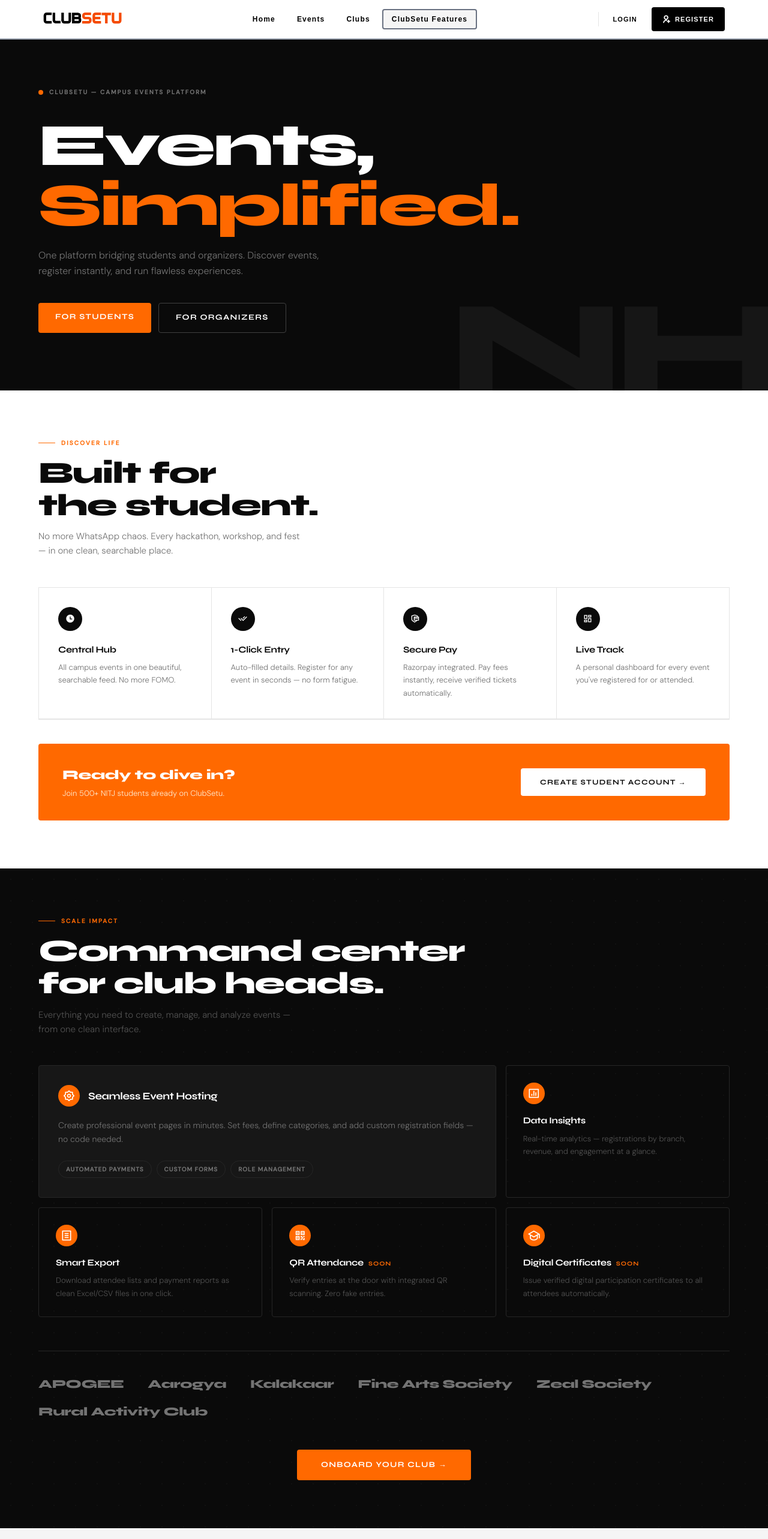
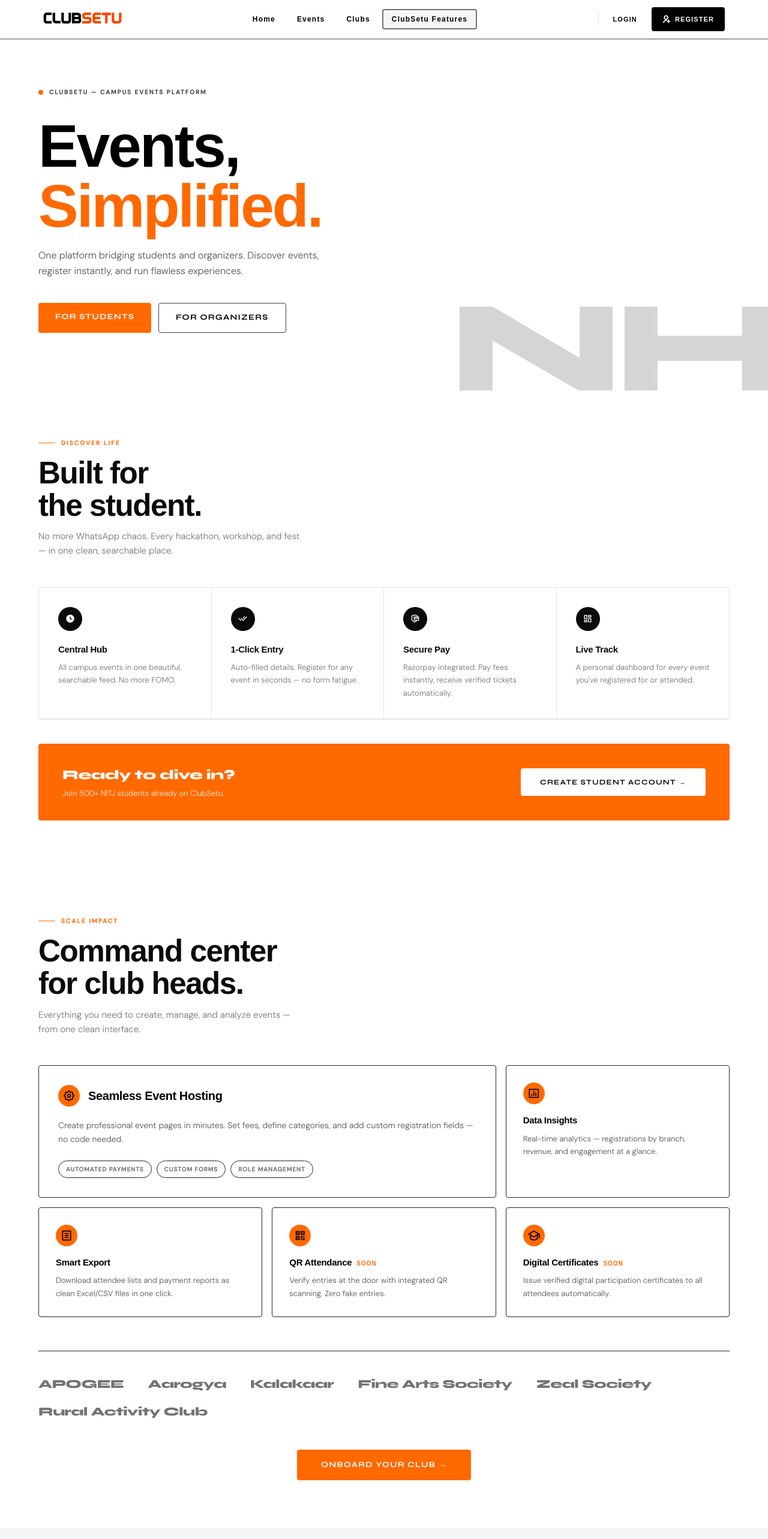
Before and after one commit to experimenthim0/clubsetu, a React (Vite) app in the folder client/: page /about-features in a window 1280 px wide. Shown: the top 2566 px of the page at 60% size. Built offline with nearby package versions, Linux system fonts and the light colour scheme; the HTML template or start-up script is replaced by a standard one; a web font is replaced by a local one.

Commit message:
ui changes\

```diff
--- a/client/src/pages/Aboutfeatures.jsx
+++ b/client/src/pages/Aboutfeatures.jsx
@@ -17,7 +17,7 @@
     className={`text-[clamp(28px,4vw,52px)] font-extrabold leading-[1.06] tracking-[-1.5px] mb-3 ${
       dark ? 'text-white' : 'text-neutral-950'
     }`}
-    style={{ fontFamily: "'Syne', sans-serif" }}
+    style={{ fontFamily: "'myfont', sans-serif" }}
   >
     {children}
   </h2>
@@ -43,7 +43,7 @@
     <div>
       <h3
         className="text-[15px] font-bold tracking-[-0.3px] mb-2 text-neutral-950"
-        style={{ fontFamily: "'Syne', sans-serif" }}
+        style={{ fontFamily: "'myfont', sans-serif" }}
       >
         {title}
       </h3>
@@ -59,12 +59,12 @@
     className={`border border-neutral-800 rounded-sm p-7 flex flex-col gap-4 hover:border-neutral-600 transition-colors duration-200 ${className}`}
   >
     <div className="w-9 h-9 rounded-full bg-orange-500 flex items-center justify-center shrink-0">
-      <span className="text-white text-sm">{icon}</span>
+      <span className="text-black text-sm">{icon}</span>
     </div>
     <div>
       <h3
-        className="text-[15px] font-bold text-white tracking-[-0.3px] mb-2"
-        style={{ fontFamily: "'Syne', sans-serif" }}
+        className="text-[15px] font-bold text-black tracking-[-0.3px] mb-2"
+        style={{ fontFamily: "'myfont', sans-serif" }}
       >
         {title}
         {soon && (
@@ -89,10 +89,10 @@
       <div className="min-h-screen bg-white" style={{ fontFamily: "'DM Sans', sans-serif" }}>
 
         {/* ── HERO ─────────────────────────────────────────────────────── */}
-        <section className="relative bg-neutral-950 px-8 md:px-16 pt-20 pb-24 overflow-hidden">
+        <section className="relative bg-white px-8 md:px-16 pt-20 pb-24 overflow-hidden">
           {/* BG monogram */}
           <span
-            className="absolute -right-4 -bottom-10 text-[220px] font-extrabold text-[#161616] leading-none pointer-events-none select-none tracking-tighter"
+            className="absolute -right-4 -bottom-10 text-[220px] font-extrabold text-[#d5d5d5] leading-none pointer-events-none select-none tracking-tighter"
             style={{ fontFamily: "'Syne', sans-serif" }}
             aria-hidden
           >
@@ -102,22 +102,22 @@
           {/* Eyebrow */}
           <div className="flex items-center gap-2.5 mb-8 relative z-10">
             <span className="w-2 h-2 rounded-full bg-orange-500" />
-            <span className="text-[10px] font-bold tracking-[0.2em] uppercase text-neutral-500">
+            <span className="text-[10px] font-bold tracking-[0.2em] uppercase text-neutral-700">
               ClubSetu — Campus Events Platform
             </span>
           </div>
 
           {/* Headline */}
           <h1
-            className="text-[clamp(48px,9vw,100px)] font-extrabold leading-[1] tracking-[-3px] text-white mb-5 relative z-10"
-            style={{ fontFamily: "'Syne', sans-serif" }}
+            className="text-[clamp(48px,9vw,100px)] font-extrabold leading-[1] tracking-[-3px] text-black mb-5 relative z-10"
+            style={{ fontFamily: "'myfont', sans-serif" }}
           >
             Events,
             <br />
             <span className="text-orange-500">Simplified.</span>
           </h1>
 
-          <p className="text-[16px] font-light text-neutral-500 max-w-lg leading-relaxed mb-10 relative z-10">
+          <p className="text-[16px] font-light text-neutral-600 max-w-lg leading-relaxed mb-10 relative z-10">
             One platform bridging students and organizers. Discover events, register instantly, and run flawless experiences.
           </p>
 
@@ -131,7 +131,7 @@
             </a>
             <a
               href="#organizers"
-              className="px-7 py-3.5 bg-transparent text-white text-[13px] font-bold uppercase tracking-widest border border-neutral-700 rounded-sm hover:border-neutral-500 transition-colors"
+              className="px-7 py-3.5 bg-transparent text-black text-[13px] font-bold uppercase tracking-widest border border-neutral-700 rounded-sm hover:border-neutral-400 transition-colors"
               style={{ fontFamily: "'Syne', sans-serif" }}
             >
               For Organizers
@@ -195,7 +195,7 @@
         </section>
 
         {/* ── ORGANIZERS ───────────────────────────────────────────────── */}
-        <section id="organizers" className="relative bg-neutral-950 px-8 md:px-16 py-20 overflow-hidden">
+        <section id="organizers" className="relative bg-white px-8 md:px-16 py-20 overflow-hidden">
           {/* subtle dot grid */}
           <div
             className="absolute inset-0 opacity-[0.03] pointer-events-none"
@@ -207,30 +207,30 @@
 
           <div className="relative z-10">
             <SectionTag label="Scale Impact" />
-            <SectionTitle dark>
+            <SectionTitle >
               Command center<br />for club heads.
             </SectionTitle>
-            <SectionDesc dark>
+            <SectionDesc >
               Everything you need to create, manage, and analyze events — from one clean interface.
             </SectionDesc>
 
             {/* Cards grid */}
             <div className="grid grid-cols-1 md:grid-cols-2 lg:grid-cols-3 gap-4">
               {/* Featured wide card */}
-              <div className="lg:col-span-2 border border-neutral-800 bg-neutral-900 rounded-sm p-8 flex flex-col gap-5 hover:border-neutral-700 transition-colors duration-200">
+              <div className="lg:col-span-2 border border-neutral-800 bg-white rounded-sm p-8 flex flex-col gap-5 hover:border-neutral-700 transition-colors duration-200">
                 <div className="flex items-center gap-3.5">
                   <div className="w-9 h-9 rounded-full bg-orange-500 flex items-center justify-center shrink-0">
 
-                    <i class="ri-settings-2-line text-white text-xl"></i>
+                    <i class="ri-settings-2-line text-black text-xl"></i>
                   </div>
                   <h3
-                    className="text-[17px] font-bold text-white tracking-[-0.4px]"
-                    style={{ fontFamily: "'Syne', sans-serif" }}
+                    className="text-[20px] font-bold text-black tracking-[-0.4px]"
+                    style={{ fontFamily: "'myfont', sans-serif" }}
                   >
                     Seamless Event Hosting
                   </h3>
                 </div>
-                <p className="text-[14px] font-light text-neutral-500 leading-relaxed">
+                <p className="text-[14px] font-light text-neutral-600 leading-relaxed">
                   Create professional event pages in minutes. Set fees, define categories, and add custom registration fields — no code needed.
                 </p>
                 <div className="flex flex-wrap gap-2 mt-1">
@@ -246,23 +246,23 @@
               </div>
 
               <OrgCard
-                icon={<i class="ri-bar-chart-box-line text-white text-xl"></i>}
+                icon={<i class="ri-bar-chart-box-line text-black text-xl"></i>}
                 title="Data Insights"
                 desc="Real-time analytics — registrations by branch, revenue, and engagement at a glance."
               />
               <OrgCard
-                icon={<i class="ri-file-list-line text-white text-xl"></i>}
+                icon={<i class="ri-file-list-line text-black text-xl"></i>}
                 title="Smart Export"
                 desc="Download attendee lists and payment reports as clean Excel/CSV files in one click."
               />
               <OrgCard
-                icon={<i class="ri-qr-code-line text-white text-xl"></i>}
+                icon={<i class="ri-qr-code-line text-black text-xl"></i>}
                 title="QR Attendance"
                 desc="Verify entries at the door with integrated QR scanning. Zero fake entries."
                 soon
               />
               <OrgCard
-                icon={<i class="ri-graduation-cap-line text-white text-xl"></i>}
+                icon={<i class="ri-graduation-cap-line text-black text-xl"></i>}
                 title="Digital Certificates"
                 desc="Issue verified digital participation certificates to all attendees automatically."
                 soon
--- a/client/src/pages/Home.jsx
+++ b/client/src/pages/Home.jsx
@@ -50,7 +50,7 @@
     <div className="myfont text-black bg-white">
 
       {/* ── HERO ─────────────────────────────────────────────────────────── */}
-      <section className="min-h-screen flex flex-col justify-center bg-white border-b-2 border-black pt-16 pb-0">
+      <section className="min-h-screen flex flex-col justify-center bg-white  border-black pt-16 pb-0">
         <div className="max-w-[1200px] mx-auto px-6 lg:px-8 w-full">
 
           {/* Top badges */}
@@ -93,7 +93,7 @@
           </div>
 
           {/* Hero image strip */}
-          <div className="mt-14 border-2 border-black rounded-sm overflow-hidden relative">
+          {/* <div className="mt-14 border-2 border-black rounded-sm overflow-hidden relative">
             <img
               src="https://images.unsplash.com/photo-1523580494863-6f3031224c94?ixlib=rb-4.0.3&auto=format&fit=crop&w=2070&q=80"
               alt="Campus Life"
@@ -106,13 +106,13 @@
             <div className="absolute bottom-4 right-4 bg-yellow-400 text-black text-[12px] font-black px-4 py-2 rounded-sm border-2 border-black">
               10+ Events Hosted
             </div>
-          </div>
+          </div> */}
         </div>
       </section>
 
       {/* ── TICKER ───────────────────────────────────────────────────────── */}
       <div
-        className="overflow-hidden bg-orange-600 border-b-2 border-neutral-800 py-3"
+        className="overflow-hidden bg-orange-600  py-3"
         style={{ whiteSpace: 'nowrap' }}
       >
         <div
```
